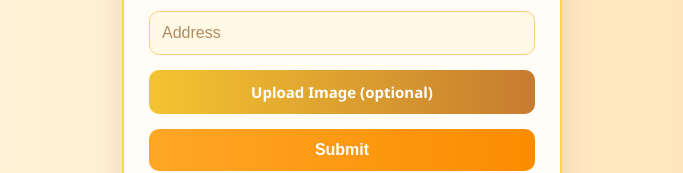
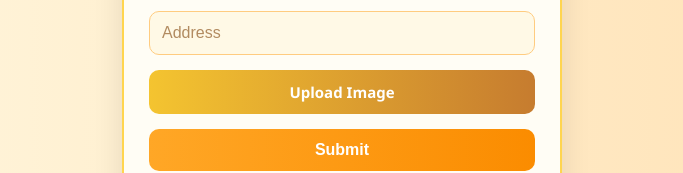
Before and after one commit to akash6998s/langar-outside-api, a plain HTML site: page index.html in a window 1280 px wide. Shown: the part 450-623 px from the top of the page, without its empty margins (298-981 px from the left). Drawn offline with Linux system fonts and the light colour scheme.

Commit message:
update code

```diff
--- a/index.html
+++ b/index.html
@@ -20,7 +20,7 @@
       <input type="text" name="address" id="address" placeholder="Address" required />
 
       <!-- Custom file upload -->
-      <label for="imageUpload" class="custom-file-upload">Upload Image (optional)</label>
+      <label for="imageUpload" class="custom-file-upload">Upload Image</label>
       <input type="file" name="image" id="imageUpload" accept="image/*" />
 
       <button type="submit">Submit</button>
```
